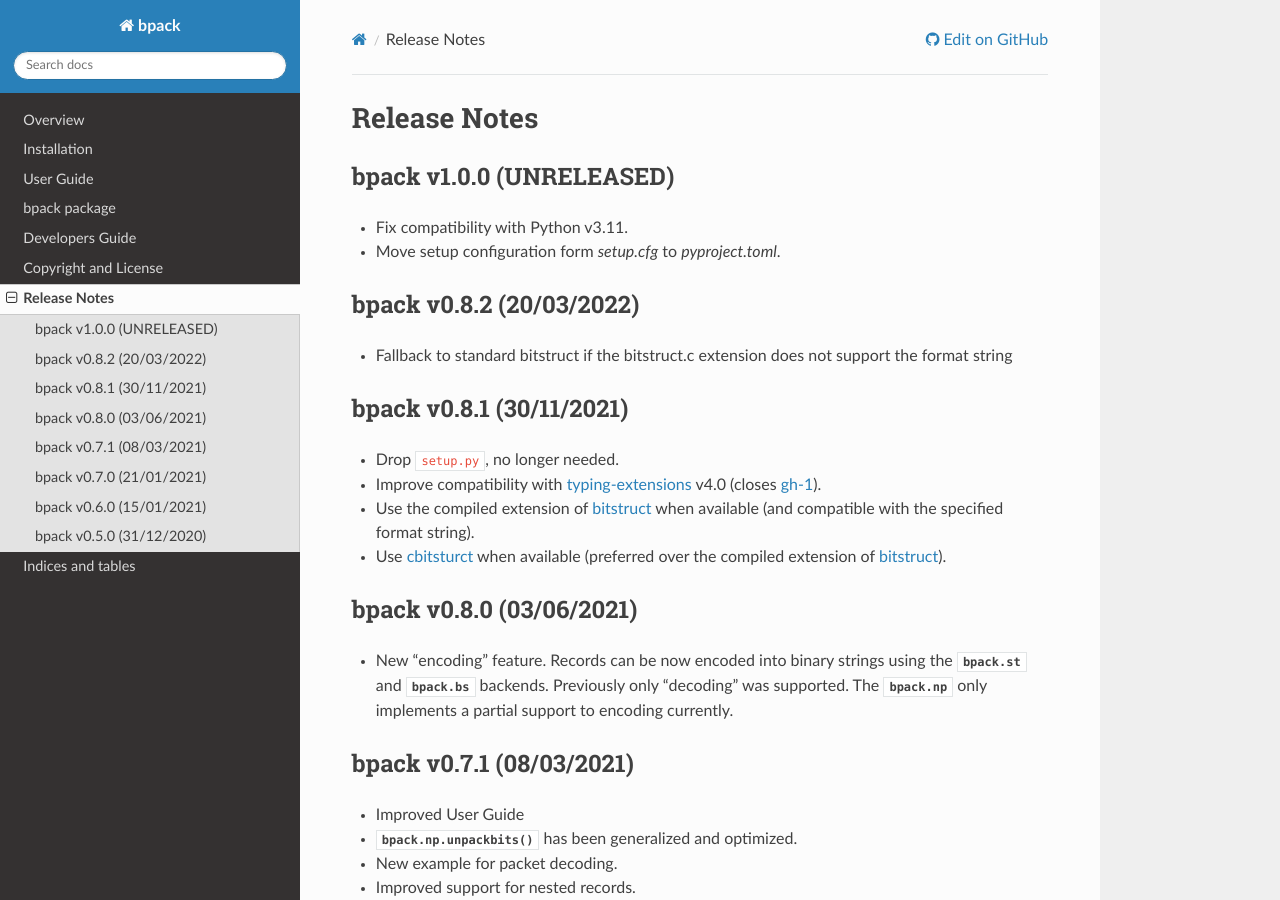
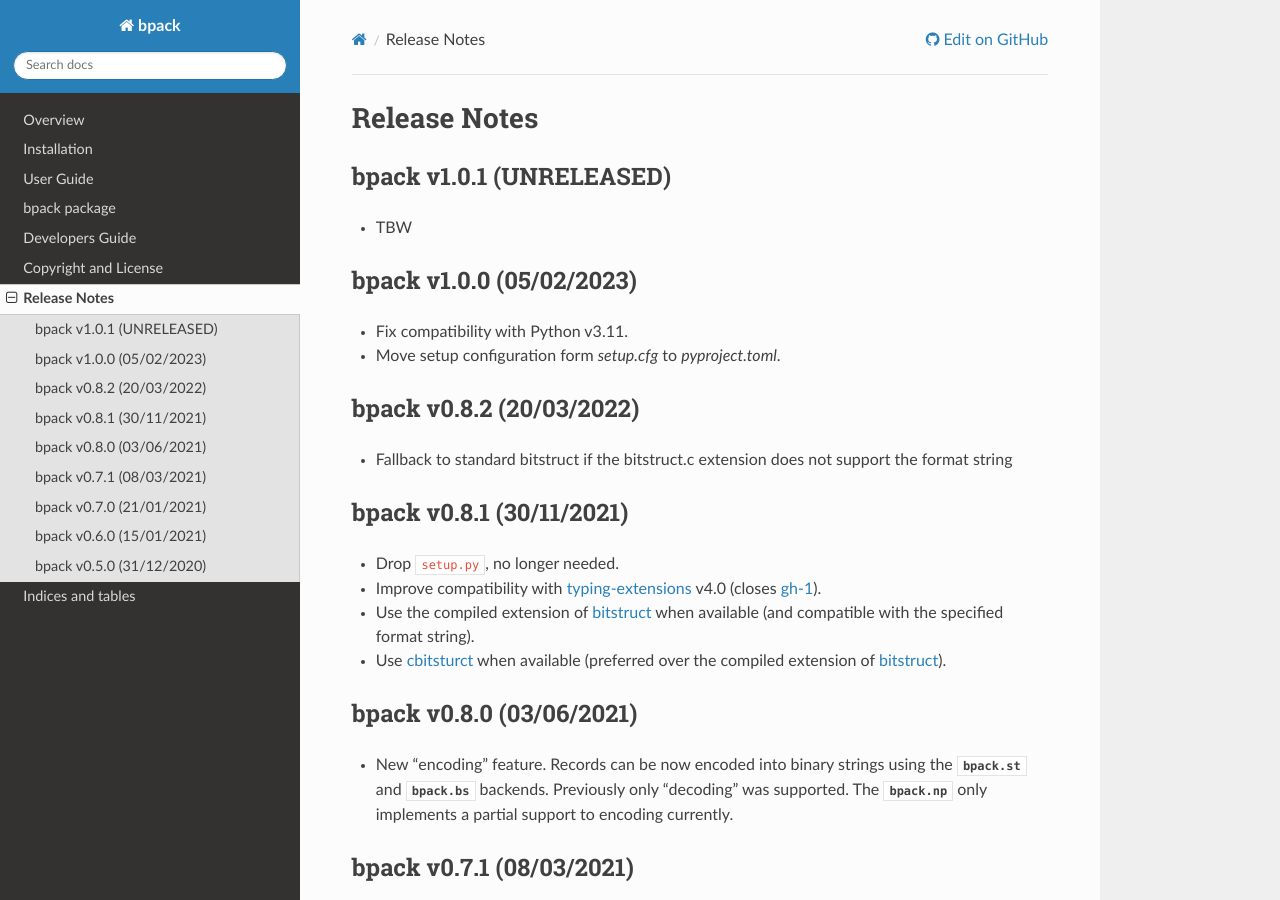
Before and after one commit to avalentino/bpack, a Sphinx documentation site: the page built from docs/release_notes.rst, in a window 1280 px wide and 900 px high. Built offline with Sphinx 7.4.7 and the Read the Docs theme 2.0.0, drawn with Linux system fonts in a browser that asks for light colours.

Commit message:
Post-release commit

```diff
--- a/bpack/__init__.py
+++ b/bpack/__init__.py
@@ -20,4 +20,4 @@
     calcsize,
 )
 
-__version__ = "1.0.0"
+__version__ = "1.0.1.dev0"
--- a/docs/release_notes.rst
+++ b/docs/release_notes.rst
@@ -1,7 +1,13 @@
 Release Notes
 =============
 
-bpack v1.0.0 (UNRELEASED)
+bpack v1.0.1 (UNRELEASED)
+-------------------------
+
+* TBW
+
+
+bpack v1.0.0 (05/02/2023)
 -------------------------
 
 * Fix compatibility with Python v3.11.
```
